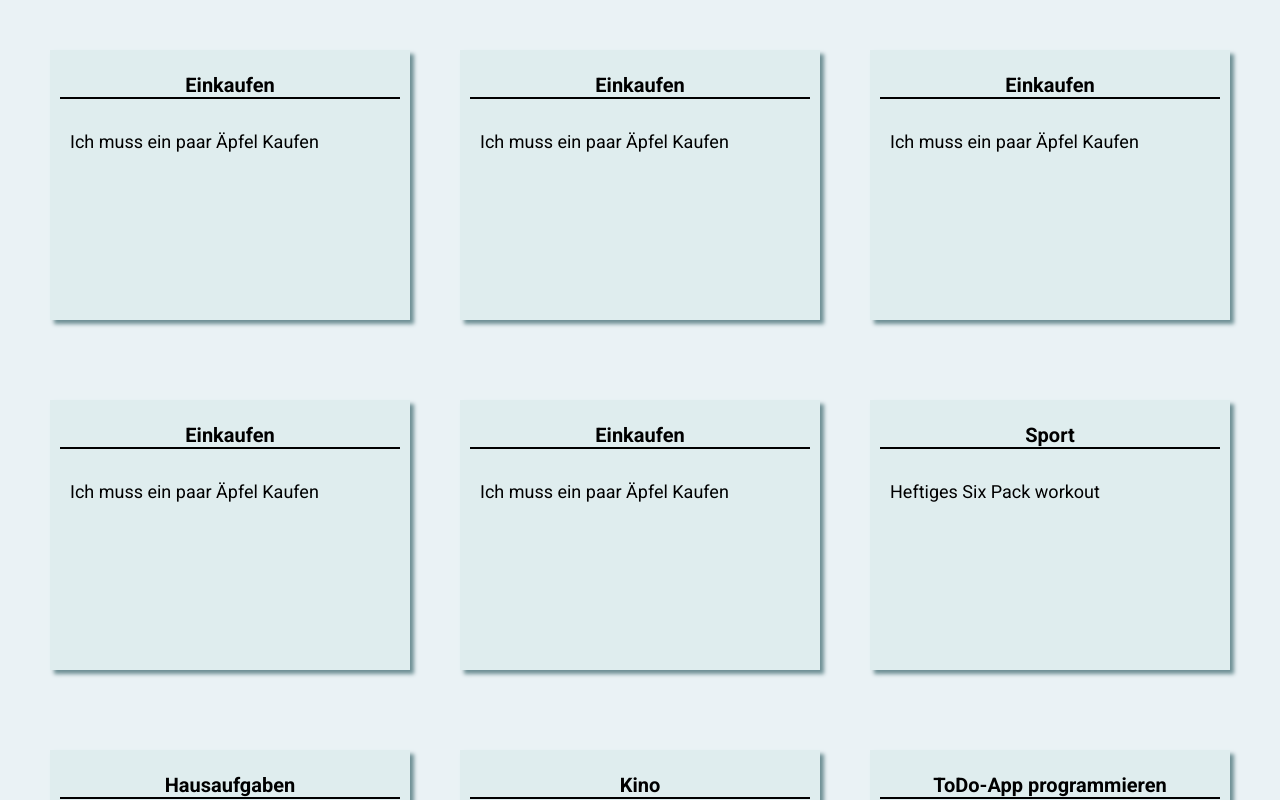
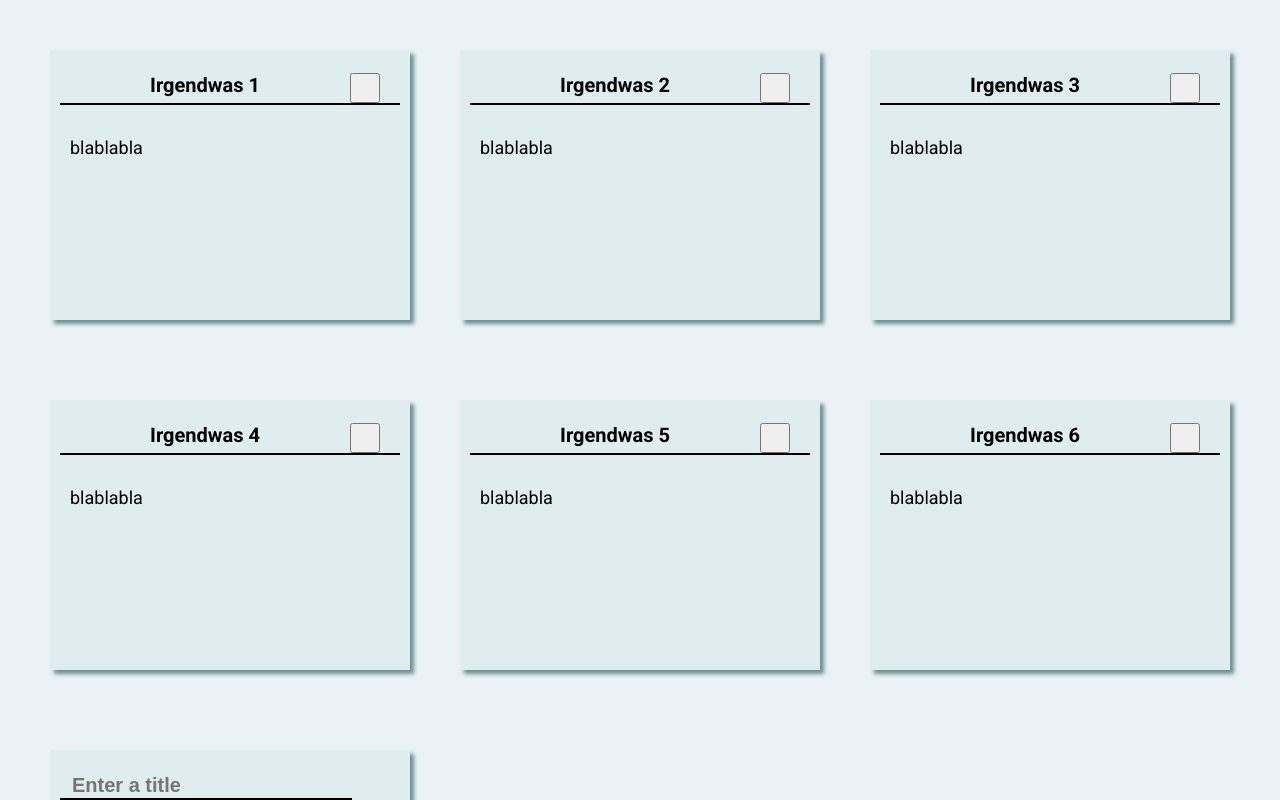
Before and after one commit to DMNKMRT/ToDoApp, a plain HTML site: page index.html in a window 1280 px wide. Drawn offline with Linux system fonts and the light colour scheme.

Commit message:
05.05.2020 15:00

```diff
--- a/index.css
+++ b/index.css
@@ -61,6 +61,7 @@ body {
 
   padding: 1rem;
   margin-bottom: 3rem;
+
 }
 
 .todo_item_title {
@@ -92,5 +93,18 @@ input {
 }
 
 #color_option{
+}
+
+.todo_done_button {
+
+  margin-right: 2rem;
+
+  float: right;
+  width: 3rem;
+  height: 3rem;
 
 }
+
+.todo_done_button.checked::before {
+  content: "✓";
+}
--- a/index.js
+++ b/index.js
@@ -1,55 +1,22 @@
-const todo_items = [
-  {
-    title: "Einkaufen",
-    description: "Ich muss ein paar Äpfel Kaufen",
-    color: "yellow",
-  },
-  {
-    title: "Einkaufen",
-    description: "Ich muss ein paar Äpfel Kaufen",
-    color: "yellow",
-  },
-  {
-    title: "Einkaufen",
-    description: "Ich muss ein paar Äpfel Kaufen",
-    color: "yellow",
-  },
-  {
-    title: "Einkaufen",
-    description: "Ich muss ein paar Äpfel Kaufen",
-    color: "yellow",
-  },
-  {
-    title: "Einkaufen",
-    description: "Ich muss ein paar Äpfel Kaufen",
-    color: "yellow",
-  },
-  {
-    title: "Sport",
-    description: "Heftiges Six Pack workout",
-    color: "red",
-  },
-  {
-    title: "Hausaufgaben",
-    description: "Physik Seite 430, Nr 1a)",
-    color: "green",
-  },
-  {
-    title: "Kino",
-    description: "Mit Erich ins Kino gehen",
-    color: "blue",
-  },
-  {
-    title: "ToDo-App programmieren",
-    description: "GitHub einrichten (2h), Fake-Daten schreiben (5m)",
-    color: "green",
-  },
-  {
-    title: "Einkaufen 2",
-    description: "Einkaufen gehen, und Zeug kaufen / klauen",
-    color: "yellow",
-  },
-];
+let next_id = 0;
+class TodoItem {
+  constructor(title, description, color, done = false) {
+    this.id = next_id++;
+    this.title = title;
+    this.description = description;
+    this.color = color;
+    this.done = done;
+  }
+}
+
+const todo_items = {
+  "0": new TodoItem("Irgendwas 1", "blablabla", "red"),
+  "1": new TodoItem("Irgendwas 2", "blablabla", "red"),
+  "2": new TodoItem("Irgendwas 3", "blablabla", "red"),
+  "3": new TodoItem("Irgendwas 4", "blablabla", "red"),
+  "4": new TodoItem("Irgendwas 5", "blablabla", "red"),
+  "5": new TodoItem("Irgendwas 6", "blablabla", "red"),
+};
 
 function getTodoItems() {
   return todo_items;
@@ -57,7 +24,8 @@ function getTodoItems() {
 
 //Funktion um neue ToDos hinzuzufügen
 function addTodo(title, description, color) {
-  todo_items.push({ title: title, description: description, color: color });
+  const new_todo = new TodoItem(title, description, color);
+  todo_items;
   updateTodo();
 }
 
@@ -75,24 +43,34 @@ function todoOnSubmit(event) {
   addTodo(title, description, color);
 }
 
+function todoOnDone(event) {
+  event.target.classList.toggle("checked");
+  const id = event.target.attributes["data-todo-id"].value;
+  console.log(id);
+}
+
 function updateTodo() {
   var todo_list = document.getElementById("todo_list");
   var items = getTodoItems();
 
   todo_list.innerHTML = "";
-  //Schleife um Items in die Liste hinzuzufügen
-  for (let i = 0; i < items.length; i++) {
-    let item = items[i];
+  // Schleife um Items in die Liste hinzuzufügen
+  for (i in items) {
+    const item = items[i];
     todo_list.insertAdjacentHTML(
       "beforeend",
       `
-        <li id="todo_item" class="todo_item">
-          <h1 class="todo_item_title">${item["title"]}</h1>
-          <p class="todo_item_description">${item["description"]}</p>
+        <li class="todo_item">
+          <h1 class="todo_item_title">${item.title}
+            <button data-todo-id="${item.id}" class="todo_done_button" onclick="todoOnDone(event);"></button>
+          </h1>
+          <p class="todo_item_description">${item.description}</p>
+
         </li>
       `
     );
   }
+
   todo_list.insertAdjacentHTML(
     "beforeend",
     `
@@ -110,11 +88,10 @@ function updateTodo() {
             <option id="color_option" value="green">green</option>
             <option id="color_option" value="yellow">yellow</option>
           </select>
-        <button>Submit</button>
+
       </form>
     </li>
     `
   );
 }
-
 updateTodo();
```
